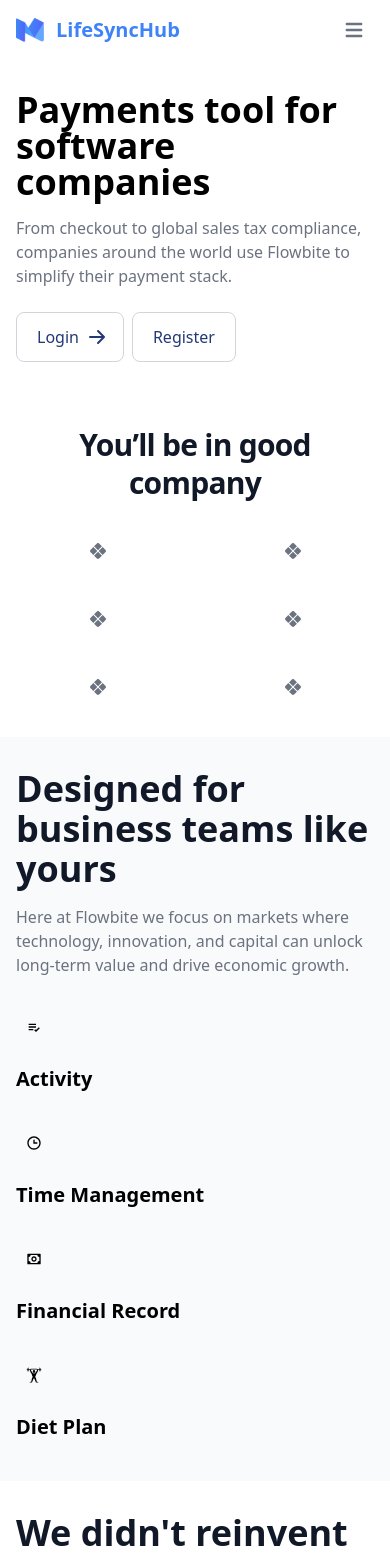
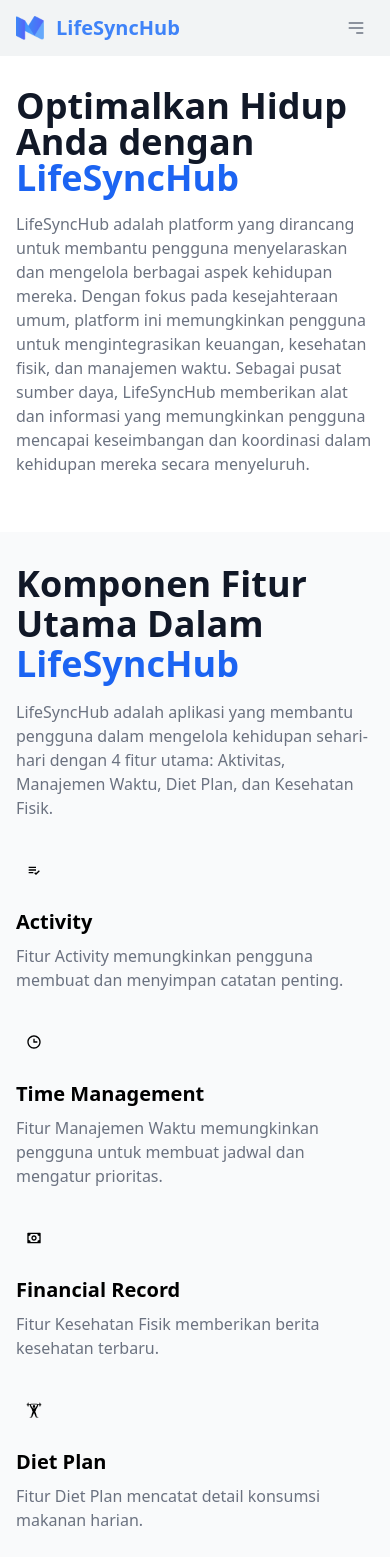
Before and after one commit to MohammadRadja/Client, a React (Vite) app: page / in a window 390 px wide. Shown: the top 1557 px of the page. Built offline with nearby package versions, Linux system fonts and the light colour scheme; what react-auth-kit would draw is missing.

Commit message:
fix:update tampilan

```diff
--- a/src/components/molecules/ActivityList/index.jsx
+++ b/src/components/molecules/ActivityList/index.jsx
@@ -30,7 +30,7 @@ const ActivityList = () => {
       <div className="px-4 py-5 bg-white rounded-[17px] shadow-md">
         <div className="flex mb-2 items-center justify-between">
           <div className="text-2xl font-semibold">Recent Activity</div>
-          <button className=" text-2xl flex flex-wrap gap-4 justify-center">
+          <button className=" text-2xl flex flex-wrap gap-4 justify-center rounded-md hover:bg-blue-600 ">
             <AddActivity />
           </button>
         </div>
--- a/src/pages/ActivityDetail/child/ContentActivity.jsx
+++ b/src/pages/ActivityDetail/child/ContentActivity.jsx
@@ -83,7 +83,7 @@ const ContentActivity = ({ data }) => {
       goal: data.goal,
       date: data.createdAt,
     });
-  }, [data]);
+  }, [data, formik, checkAuth]);
   return (
     <div className="max-w-2xl px-6 py-4 mx-auto space-y-8 dark:bg-gray-800 dark:text-gray-50">
       <div className="w-full mx-auto space-y-4">
--- a/src/pages/ActivityDetail/index.jsx
+++ b/src/pages/ActivityDetail/index.jsx
@@ -26,7 +26,7 @@ const ActivityDetail = () => {
       }
     };
     getDetailNews();
-  }, [params]);
+  }, [authHeader, params]);
   return (
     <Layout>
       <div className="mx-auto mt-4 max-w-[600px] 2xl:max-w-[800px] mb-10">
--- a/src/pages/LandingPage/child/Feature.jsx
+++ b/src/pages/LandingPage/child/Feature.jsx
@@ -6,12 +6,12 @@ function YourComponent() {
     <section className="bg-gray-50 dark:bg-gray-800">
       <div className="py-8 px-4 mx-auto max-w-screen-xl sm:py-16 lg:px-6">
         <div className="mb-8 max-w-screen-md lg:mb-16">
-          <h2 className="mb-4 text-4xl font-extrabold text-gray-900 dark:text-white">
-            Designed for business teams like yours
-          </h2>
+        <h2 className="mb-4 text-4xl font-extrabold text-gray-900 dark:text-white">
+          Komponen Fitur Utama Dalam <span className="text-blue-600">LifeSyncHub</span>
+        </h2>
           <p className="text-gray-500 sm:text-xl dark:text-gray-400">
-            Here at Flowbite we focus on markets where technology, innovation,
-            and capital can unlock long-term value and drive economic growth.
+          LifeSyncHub adalah aplikasi yang membantu pengguna dalam mengelola kehidupan sehari-hari dengan 4 fitur utama:
+          Aktivitas, Manajemen Waktu, Diet Plan, dan Kesehatan Fisik.
           </p>
         </div>
         <div className="space-y-8 md:grid md:grid-cols-2 lg:grid-cols-3 md:gap-12 md:space-y-0">
@@ -37,11 +37,9 @@ function YourComponent() {
             <h3 className="mb-2 text-xl font-bold dark:text-white">
               Activity
             </h3>
-            {/* <p className="text-gray-500 dark:text-gray-400">
-              Plan it, create it, launch it. Collaborate seamlessly with all the
-              organization and hit your marketing goals every month with our
-              marketing plan.
-            </p> */}
+            <p className="text-gray-500 dark:text-gray-400">
+              Fitur Activity memungkinkan pengguna membuat dan menyimpan catatan penting.
+            </p>
           </div>
           {/* End of Card 1 */}
 
@@ -67,11 +65,9 @@ function YourComponent() {
             <h3 className="mb-2 text-xl font-bold dark:text-white">
               Time Management
             </h3>
-            {/* <p className="text-gray-500 dark:text-gray-400">
-              Plan it, create it, launch it. Collaborate seamlessly with all the
-              organization and hit your marketing goals every month with our
-              marketing plan.
-            </p> */}
+            <p className="text-gray-500 dark:text-gray-400">
+              Fitur Manajemen Waktu memungkinkan pengguna untuk membuat jadwal dan mengatur prioritas.
+            </p>
           </div>
           {/* End of Card 2 */}
 
@@ -97,11 +93,9 @@ function YourComponent() {
             <h3 className="mb-2 text-xl font-bold dark:text-white">
               Financial Record
             </h3>
-            {/* <p className="text-gray-500 dark:text-gray-400">
-              Plan it, create it, launch it. Collaborate seamlessly with all the
-              organization and hit your marketing goals every month with our
-              marketing plan.
-            </p> */}
+            <p className="text-gray-500 dark:text-gray-400">
+              Fitur Kesehatan Fisik memberikan berita kesehatan terbaru.
+            </p>
           </div>
           {/* End of Card 3 */}
 
@@ -127,11 +121,9 @@ function YourComponent() {
             <h3 className="mb-2 text-xl font-bold dark:text-white">
               Diet Plan
             </h3>
-            {/* <p className="text-gray-500 dark:text-gray-400">
-              Plan it, create it, launch it. Collaborate seamlessly with all the
-              organization and hit your marketing goals every month with our
-              marketing plan.
-            </p> */}
+            <p className="text-gray-500 dark:text-gray-400">
+                Fitur Diet Plan mencatat detail konsumsi makanan harian.
+            </p>
           </div>
           {/* End of Card 4 */}
 
--- a/src/pages/LandingPage/child/Header.jsx
+++ b/src/pages/LandingPage/child/Header.jsx
@@ -1,9 +1,16 @@
+import { useState } from "react";
 
 function Header() {
+  const [isMenuOpen, setIsMenuOpen] = useState(false);
+
+  const toggleMenu = () => {
+    setIsMenuOpen(!isMenuOpen);
+  };
+
   return (
     <header>
-      <nav className="bg-white border-gray-200 px-4 lg:px-6 py-2.5 dark:bg-gray-800">
-        <div className="flex flex-wrap justify-between items-center mx-auto max-w-screen-xl ">
+      <nav className="bg-gray-100 bg-opacity-90 border-gray-100 px-4 lg:px-6 py-2.5 dark:bg-gray-800">
+        <div className="flex flex-wrap justify-between items-center mx-auto max-w-screen-xl">
           <a href="/" className="flex items-center">
             <img
               src="/images/logo.png"
@@ -12,70 +19,64 @@ function Header() {
             />
             <span className="self-center text-xl font-semibold whitespace-nowrap dark:text-white text-blue-500">LifeSyncHub</span>
           </a>
+
+          {/* Hamburger Menu */}
           <div className="flex items-center lg:order-2">
-            {/* <a
-              href="#"
-              className="text-gray-800 dark:text-white hover:bg-gray-50 focus:ring-4 focus:ring-gray-300 font-medium rounded-lg text-sm px-5 py-2.5 mr-2 dark:hover:bg-gray-700 focus:outline-none dark:focus:ring-gray-800"
-            >
-              Log in
-            </a>
-            <a
-              href="#"
-              className="text-black bg-primary-700 hover:bg-primary-800 focus:ring-4 focus:ring-primary-300 font-medium rounded-lg text-sm px-5 py-2.5 mr-2 dark:bg-primary-600 dark:hover:bg-primary-700 focus:outline-none dark:focus:ring-primary-800"
-            >
-              Get started
-            </a> */}
             <button
               data-collapse-toggle="mobile-menu-2"
               type="button"
-              className="inline-flex items-center p-2 ml-1 text-sm text-gray-500 rounded-lg lg:hidden hover:bg-gray-100 focus:outline-none focus:ring-2 focus:ring-gray-200 dark:text-gray-400 dark:hover:bg-gray-700 dark:focus:ring-gray-600"
+              onClick={toggleMenu}
+              className="inline-flex items-center p-2 ml-1 text-sm text-gray-500 rounded-lg lg:hidden focus:outline-none focus:ring-2 focus:ring-gray-200 dark:text-gray-400"
               aria-controls="mobile-menu-2"
-              aria-expanded="false"
+              aria-expanded={isMenuOpen ? "true" : "false"}
             >
               <span className="sr-only">Open main menu</span>
               <svg
-                className="w-6 h-6"
-                fill="currentColor"
-                viewBox="0 0 20 20"
+                className={`w-5 h-5 ${isMenuOpen ? "hidden" : ""}`}
+                fill="none"
+                stroke="currentColor"
+                viewBox="0 0 24 24"
                 xmlns="http://www.w3.org/2000/svg"
               >
                 <path
-                  fillRule="evenodd"
-                  d="M3 5a1 1 0 011-1h12a1 1 0 110 2H4a1 1 0 01-1-1zM3 10a1 1 0 011-1h12a1 1 0 110 2H4a1 1 0 01-1-1zM3 15a1 1 0 011-1h12a1 1 0 110 2H4a1 1 0 01-1-1z"
-                  clipRule="evenodd"
-                ></path>
+                  strokeLinecap="round"
+                  strokeLinejoin="round"
+                  strokeWidth={2}
+                  d="M4 6h16M4 12h16m-7 6h7"
+                />
               </svg>
               <svg
-                className="hidden w-6 h-6"
-                fill="currentColor"
-                viewBox="0 0 20 20"
+                className={`w-5 h-5 ${isMenuOpen ? "" : "hidden"}`}
+                fill="none"
+                stroke="currentColor"
+                viewBox="0 0 24 24"
                 xmlns="http://www.w3.org/2000/svg"
               >
                 <path
-                  fillRule="evenodd"
-                  d="M4.293 4.293a1 1 0 011.414 0L10 8.586l4.293-4.293a1 1 0 111.414 1.414L11.414 10l4.293 4.293a1 1 0 01-1.414 1.414L10 11.414l-4.293 4.293a1 1 0 01-1.414-1.414L8.586 10 4.293 5.707a1 1 0 010-1.414z"
-                  clipRule="evenodd"
-                ></path>
+                  strokeLinecap="round"
+                  strokeLinejoin="round"
+                  strokeWidth={2}
+                  d="M6 18L18 6M6 6l12 12"
+                />
               </svg>
             </button>
+
+            {/* Hamburger Menu Content */}
+            {isMenuOpen && (
+              <div className="lg:hidden fixed top-0 right-0 bg-white shadow-md mt-16 w-35 rounded-lg">
+                <div className="flex flex-col py-2">
+                  <a
+                    href="/login"
+                    className="flex justify-center items-center
+                     px-4 py-2 transition duration-300 cursor-pointer text-gray-700 hover:bg-gray-200 focus:bg-gray-200 rounded-md"
+                  >
+                    <span className="text-lg font-semibold">Log in</span>
+                  </a>
+                </div>
+              </div>
+            )}
           </div>
-          <div
-            className="hidden justify-between items-center w-full lg:flex lg:w-auto lg:order-1"
-            id="mobile-menu-2"
-          >
-            <ul className="flex flex-col mt-4 font-medium lg:flex-row lg:space-x-8 lg:mt-0">
-              <li>
-                <a
-                  href="#"
-                  className="block py-2 pr-4 pl-3 text-white rounded bg-primary-700 lg:bg-transparent lg:text-primary-700 lg:p-0 dark:text-white"
-                  aria-current="page"
-                >
-                  Home
-                </a>
-              </li>
-
-            </ul>
-          </div>
+          {/* Hamburger Menu End */}
         </div>
       </nav>
     </header>
--- a/src/pages/LandingPage/child/Jumbotron.jsx
+++ b/src/pages/LandingPage/child/Jumbotron.jsx
@@ -4,16 +4,18 @@ const Jumbotron = () => {
     <section className="bg-white dark:bg-gray-900">
       <div className="grid py-8 px-4 mx-auto max-w-screen-xl lg:gap-8 xl:gap-0 lg:py-16 lg:grid-cols-12">
         <div className="place-self-center mr-auto lg:col-span-7">
-          <h1 className="mb-4 max-w-2xl text-4xl font-extrabold leading-none md:text-5xl xl:text-6xl dark:text-white">
-            Payments tool for software companies
-          </h1>
+        <h1 className="mb-4 max-w-2xl text-4xl font-extrabold leading-none md:text-5xl xl:text-6xl text-gray-900 dark:text-white">
+          Optimalkan Hidup Anda dengan <span className="text-blue-600">LifeSyncHub</span>
+        </h1>
           <p className="mb-6 max-w-2xl font-light text-gray-500 lg:mb-8 md:text-lg lg:text-xl dark:text-gray-400">
-            From checkout to global sales tax compliance, companies around the
-            world use Flowbite to simplify their payment stack.
+          LifeSyncHub adalah platform yang dirancang untuk membantu pengguna menyelaraskan dan mengelola berbagai aspek kehidupan mereka.
+          Dengan fokus pada kesejahteraan umum, platform ini memungkinkan pengguna untuk mengintegrasikan keuangan, kesehatan fisik, dan manajemen waktu.
+          Sebagai pusat sumber daya,
+          LifeSyncHub memberikan alat dan informasi yang memungkinkan pengguna mencapai keseimbangan dan koordinasi dalam kehidupan mereka secara menyeluruh.
           </p>
           <a
             href="/login"
-            className="inline-flex justify-center items-center py-3 px-5 text-base font-medium text-center text-blue-900 rounded-lg border border-gray-300 hover:bg-gray-100 focus:ring-4 focus:ring-gray-100 dark:text-white dark:border-gray-700 dark:hover:bg-gray-700 dark:focus:ring-gray-800 mr-2"
+            className="hidden lg:inline-flex justify-center items-center py-3 px-5 text-base font-medium text-center text-blue-900 rounded-lg border border-gray-300 hover:bg-gray-100 focus:ring-4 focus:ring-gray-100 dark:text-white dark:border-gray-700 dark:hover:bg-gray-700 dark:focus:ring-gray-800 mr-2"
           >
             Login
             <svg
@@ -31,7 +33,7 @@ const Jumbotron = () => {
           </a>
           <a
             href="/register"
-            className="inline-flex justify-center items-center py-3 px-5 text-base font-medium text-center text-blue-900 rounded-lg border border-gray-300 hover:bg-gray-100 focus:ring-4 focus:ring-gray-100 dark:text-white dark:border-gray-700 dark:hover:bg-gray-700 dark:focus:ring-gray-800"
+            className="hidden lg:inline-flex justify-center items-center py-3 px-5 text-base font-medium text-center text-blue-900 rounded-lg border border-gray-300 hover:bg-gray-100 focus:ring-4 focus:ring-gray-100 dark:text-white dark:border-gray-700 dark:hover:bg-gray-700 dark:focus:ring-gray-800"
           >
             Register
           </a>
--- a/src/pages/LandingPage/index.jsx
+++ b/src/pages/LandingPage/index.jsx
@@ -1,9 +1,8 @@
-import Company from './child/Company';
+// import Company from './child/Company';
 import Feature from './child/Feature';
 import Footer from './child/Footer';
 import Header from './child/Header';
 import Jumbotron from './child/Jumbotron';
-
 import Why from './child/Why';
 
 const LandingPage = () => {
@@ -11,7 +10,7 @@ const LandingPage = () => {
       <div className='w-full'>
       <Header />
       <Jumbotron />
-      <Company />
+      {/* <Company /> */}
       <Feature />
       <Why />
       <Footer />
```
Also changed, not shown: src/components/molecules/Navbar/navbar.jsx (+18 -7 lines), src/pages/LandingPage/child/Footer.jsx (+23 -1 lines), src/pages/LandingPage/child/Why.jsx (+5 -5 lines).
